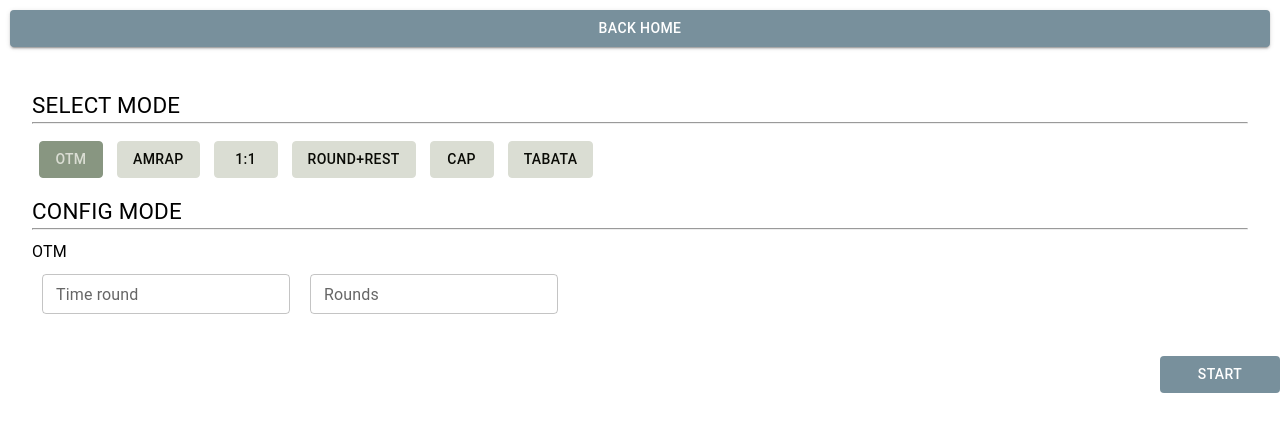
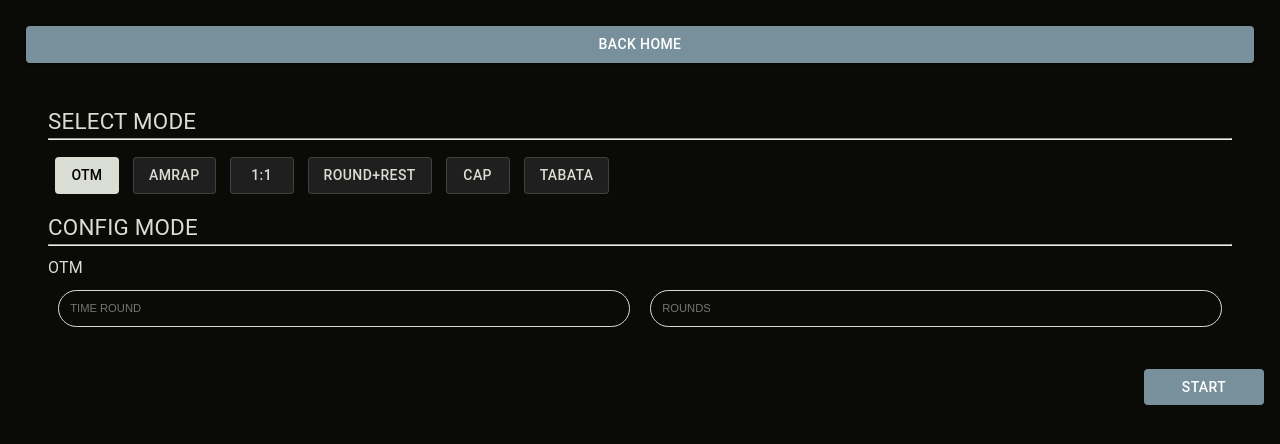
Before and after one commit to delfigica/crosstime, a Next.js app: page /crosstime/configuration in a window 1280 px wide. Shown: the top 444 px of the page. Built offline with nearby package versions, Linux system fonts and the light colour scheme.

Commit message:
configuration update design

```diff
--- a/src/app/configuration/configuration.js
+++ b/src/app/configuration/configuration.js
@@ -1,11 +1,15 @@
 "use client";
 import React, { useState } from "react";
 import { useRouter } from "next/navigation";
+import { useLastTimer } from "../useLastTimer";
+import { BackHome } from "../components/BackHome";
 
 import { btnBlueGrey } from "@/app/styles";
-import { Box, Button, TextField, Typography } from "@mui/material";
-import { BackHome } from "../components/BackHome";
-import { useLastTimer } from "../useLastTimer";
+import {
+  Box,
+  Button,
+  Typography,
+} from "@mui/material";
 
 export const Configuration = () => {
   const [modes, setModes] = useState([
@@ -64,36 +68,45 @@ export const Configuration = () => {
     );
   };
 
+  const textFieldStyle = {
+    color: "#DADDD3",
+    border: "1px solid #daddd3",
+    borderRadius: "25px",
+    textTransform: "uppercase",
+    fontSize: "0.7em",
+    width: "100%",
+    backgroundColor: "transparent",
+    padding: "1em",
+  };
+
   //MODES
   const OTM = (
     <Box sx={{ display: "flex" }}>
-      <TextField
-        size="small"
-        label="Time round"
-        sx={{
+      <input
+        placeholder="Time round"
+        style={{
           margin: "0px 10px",
+          ...textFieldStyle,
         }}
         name="min"
         value={modes[0].values.min}
         onChange={handleChange}
       />
-      <TextField
-        size="small"
-        label="Rounds"
-        sx={{ margin: "0px 10px" }}
+      <input
+        placeholder="Rounds"
+        style={{ margin: "0px 10px", ...textFieldStyle }}
         name="rounds"
+        value={modes[0].values.rounds}
         onChange={handleChange}
-        value={modes[0].values.rounds}
       />
     </Box>
   );
 
   const AMRAP = (
     <Box>
-      <TextField
-        size="small"
-        label="duration"
-        fullWidth
+      <input
+        placeholder="duration"
+        style={textFieldStyle}
         onChange={handleChange}
         value={modes[1].values.duration}
         name="duration"
@@ -103,10 +116,9 @@ export const Configuration = () => {
 
   const onePerOne = (
     <Box>
-      <TextField
-        size="small"
-        label="rounds"
-        fullWidth
+      <input
+        placeholder="rounds"
+        style={textFieldStyle}
         onChange={handleChange}
         name="rounds"
         value={modes[2].values.rounds}
@@ -116,18 +128,16 @@ export const Configuration = () => {
 
   const roundPlusRest = (
     <Box sx={{ display: "flex" }}>
-      <TextField
-        size="small"
-        label="rest time (min)"
-        sx={{ margin: "0px 10px" }}
+      <input
+        placeholder="rest time (min)"
+        style={{ margin: "0px 10px", ...textFieldStyle }}
         name="rest"
         value={modes[3].values.rest}
         onChange={handleChange}
       />
-      <TextField
-        size="small"
-        label="rounds"
-        sx={{ margin: "0px 10px" }}
+      <input
+        placeholder="rounds"
+        style={{ margin: "0px 10px", ...textFieldStyle }}
         name="rounds"
         value={modes[3].values.rounds}
         onChange={handleChange}
@@ -137,10 +147,9 @@ export const Configuration = () => {
 
   const CAP = (
     <Box>
-      <TextField
-        size="small"
-        label="duration"
-        fullWidth
+      <input
+        placeholder="duration"
+        style={textFieldStyle }
         name="duration"
         value={modes[4].values.duration}
         onChange={handleChange}
@@ -150,29 +159,23 @@ export const Configuration = () => {
 
   const TABATA = (
     <Box>
-      <TextField
-        size="small"
-        label="rounds"
-        fullWidth
-        sx={{ margin: "5px 0px" }}
+      <input
+        placeholder="rounds"
+        style={{ margin: "5px 0px", ...textFieldStyle }}
         name="rounds"
         value={modes[5].values.rounds}
         onChange={handleChange}
       />
-      <TextField
-        size="small"
-        label="active (seg)"
-        fullWidth
-        sx={{ margin: "5px 0px" }}
+      <input
+        placeholder="active (seg)"
+        style={{ margin: "5px 0px", ...textFieldStyle }}
         name="active"
         value={modes[5].values.active}
         onChange={handleChange}
       />
-      <TextField
-        size="small"
-        label="rest (seg)"
-        fullWidth
-        sx={{ margin: "5px 0px" }}
+      <input
+        placeholder="rest (seg)"
+        style={{ margin: "5px 0px", ...textFieldStyle }}
         name="rest"
         value={modes[5].values.rest}
         onChange={handleChange}
@@ -187,7 +190,7 @@ export const Configuration = () => {
 
     const currentValues = modes[index].values;
     const params = new URLSearchParams();
-    const values = []
+    const values = [];
     Object.entries(currentValues).forEach(([key, value]) => {
       if (value !== "") {
         params.append(key, value);
@@ -206,20 +209,27 @@ export const Configuration = () => {
   //STYLES COMPONENTS
   const titleStyle = { fontSize: "1.4em", textTransform: "uppercase" };
   const btnModes = {
-    backgroundColor: "#daddd3",
-    color: "#0a0b06",
+    backgroundColor: "#1F1F1F",
+    color: "#DADDD3",
     margin: "7px",
-    border: "1px solid #daddd3",
+    border: "1px solid rgba(218, 221, 211, 0.18)",
   };
   const btnModesSelected = {
-    color: "#daddd3",
-    background: "#889681",
+    color: "#000",
+    background: "#daddd3",
     margin: "7px",
-    border: "1px solid #889681",
+    border: "1px solid rgba(218, 221, 211, 0.18)",
   };
 
   return (
-    <>
+    <Box
+      sx={{
+        minHeight: "100vh",
+        backgroundColor: "#0a0b06",
+        color: "#DADDD3",
+        padding: "1em",
+      }}
+    >
       <Box sx={{ margin: "10px" }}>
         <BackHome />
       </Box>
@@ -259,6 +269,6 @@ export const Configuration = () => {
           Start
         </Button>
       </Box>
-    </>
+    </Box>
   );
 };
--- a/src/app/styles.js
+++ b/src/app/styles.js
@@ -1,6 +1,7 @@
 // btns styles
 export const btnSmokyBlack = {
-  backgroundColor: "#0A0B06",
+  backgroundColor: "#1F1F1F",
+  border: "1px solid rgba(218, 221, 211, 0.18)",
   color: "#EFF1EF",
   fontWeight: "600",
 };
```
